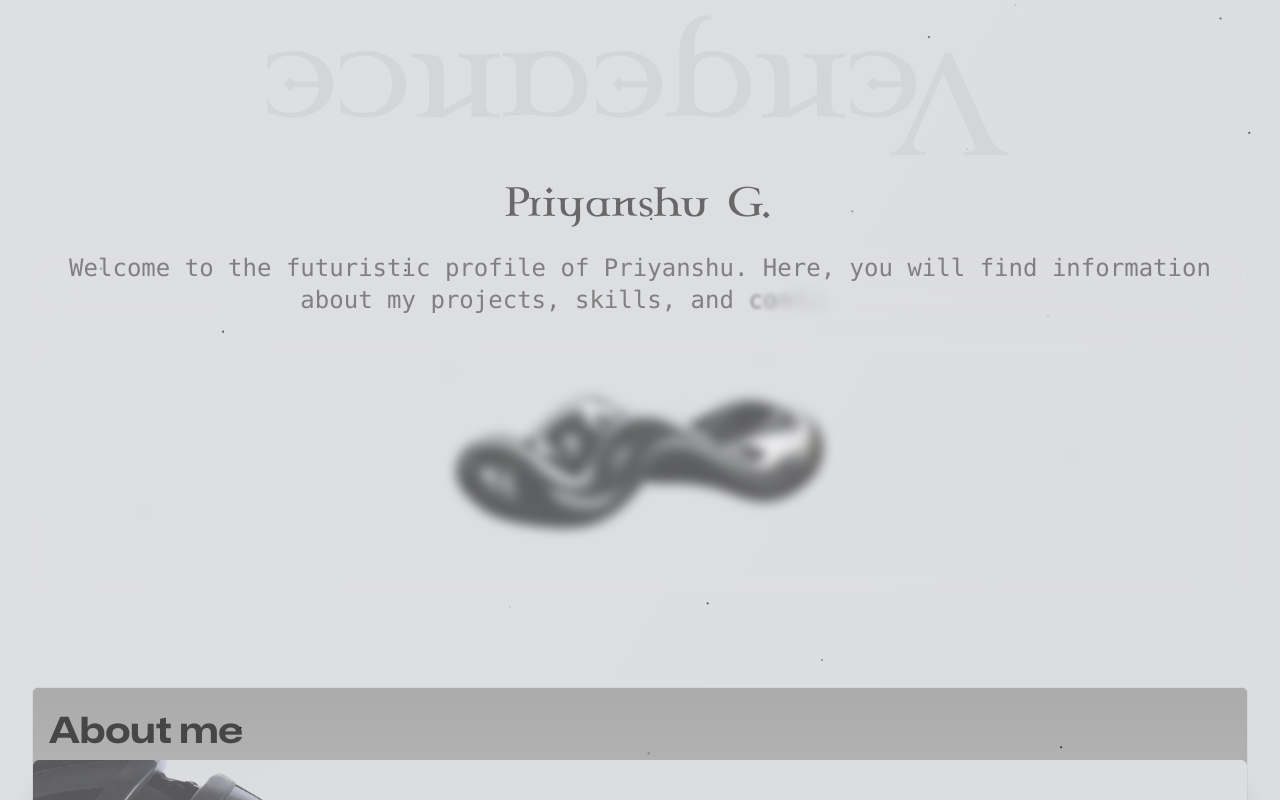
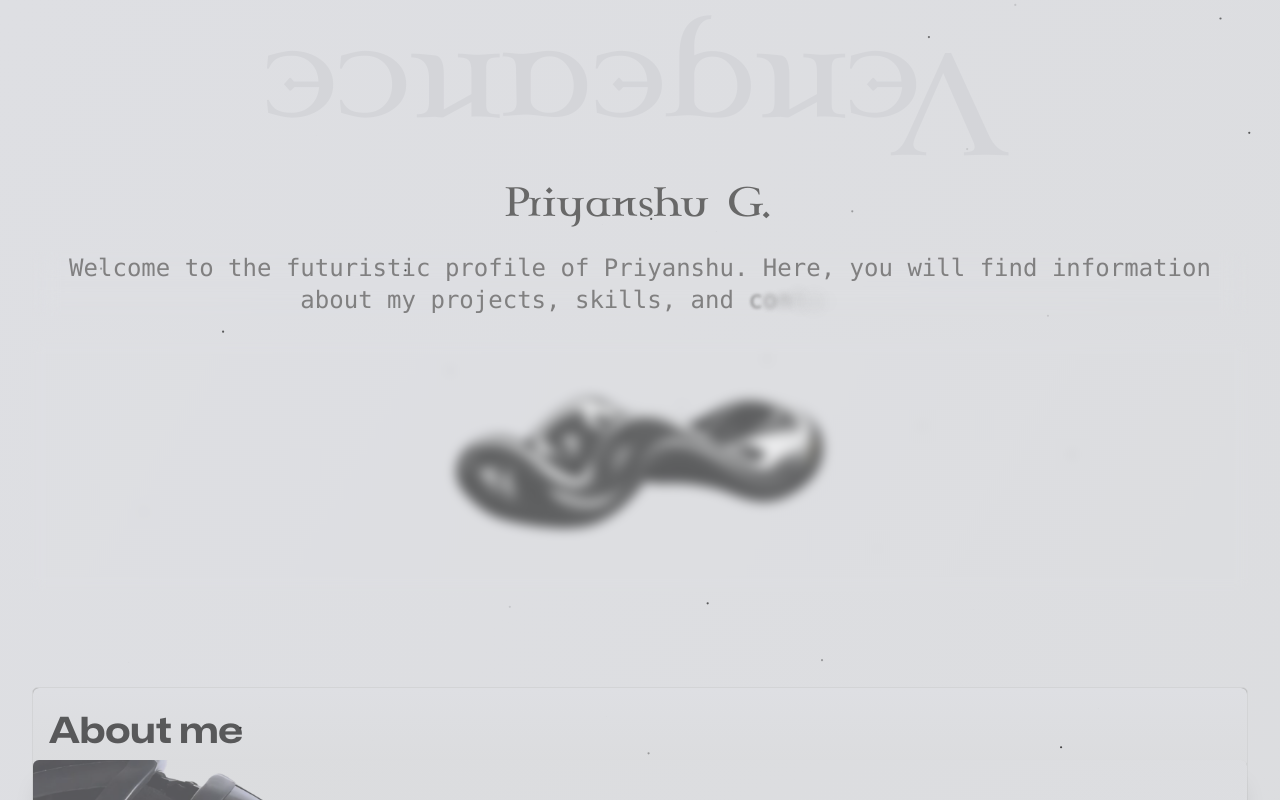
Before and after one commit to Priyansxu/Website, a Next.js app: page / in a window 1280 px wide. Shown: the top 800 px of the page. Built offline with nearby package versions, Linux system fonts and the light colour scheme.

Commit message:
Update Profile.js

```diff
--- a/components/Profile.js
+++ b/components/Profile.js
@@ -27,7 +27,7 @@ export default function Profile() {
 
   return (
     <section ref={profileRef} className="flex flex-col m-4 lg:mx-8 bg-gray border border-[#D3D4D6] shadow-inner rounded-md">
-      <div className="p-4 -mb-2 bg-gradient-to-b from-gray to-gravi rounded-md">
+      <div className="p-4 -mb-2 bg-gradient-to-b from-[#DEDFE3] to-[#DBDCDE] rounded-md">
         <h1 className="text-4xl text-black/60 font-monaSans mt-2">About me</h1>
       </div>
       <motion.div
```
